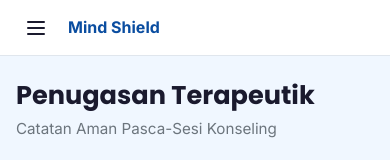
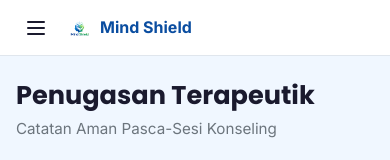
Before and after one commit to lightnet19/mind-shield, a Next.js app: page /konseli/penugasan in a window 390 px wide. Shown: the top 160 px of the page. Built offline with nearby package versions, Linux system fonts and the light colour scheme.

Commit message:
Add logo to mobile topbar in konseli layout

```diff
--- a/app/konseli/layout.js
+++ b/app/konseli/layout.js
@@ -18,7 +18,10 @@ export default function KonseliLayout({ children }) {
         <button className={styles.hamburger} onClick={() => setOpen(true)} aria-label="Buka menu">
           <Menu size={24} />
         </button>
-        <span className={styles.topbarBrand}>Mind Shield</span>
+        <div style={{ display: 'flex', alignItems: 'center', gap: '8px' }}>
+          <Image src={logoImg} alt="Logo" width={24} height={24} style={{ objectFit: 'contain' }} />
+          <span className={styles.topbarBrand}>Mind Shield</span>
+        </div>
       </div>
 
       {/* Overlay */}
```
